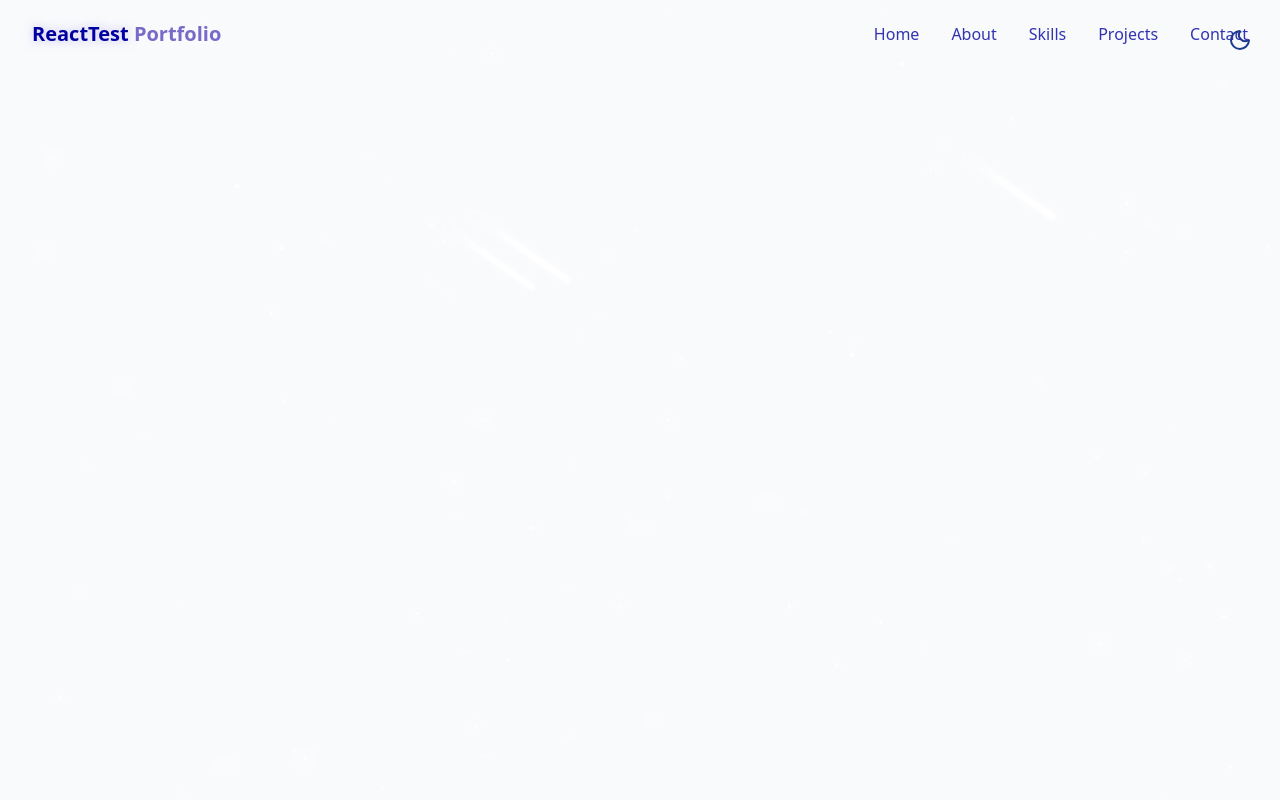
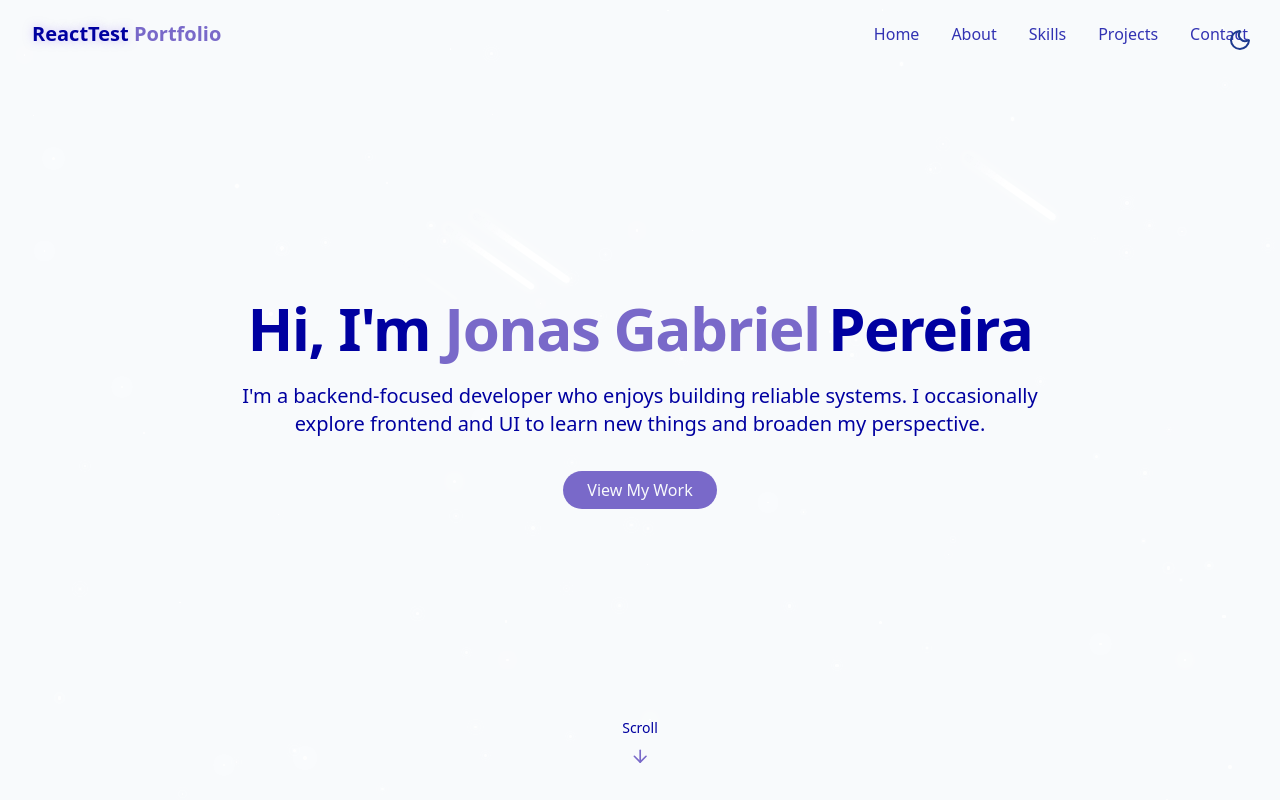
Before and after one commit to pereirajonasgabriel/portfolio, a React (Vite) app: page / in a window 1280 px wide. Built offline with nearby package versions, Linux system fonts and the light colour scheme.

Commit message:
complete hero section

```diff
--- /dev/null
+++ b/src/components/HeroSection.jsx
@@ -0,0 +1,32 @@
+import { ArrowDown } from "lucide-react";
+
+export const HeroSection = () => {
+    return <section id="hero" className="relative min-h-screen flex flex-col items-center justify-center px-4">
+        <div className="container max-w-4xl mx-auto text-center z-10">
+            <div className="space-y-6">
+                <h1 className="text-4xl md:text-6xl font-bold tracking-tight">
+                    <span className="opacity-0 animate-fade-in-delay-1">Hi, I'm </span>
+                    <span className="text-primary opacity-0 animate-fade-in-delay-1">Jonas </span>
+                    <span className="text-primary opacity-0 animate-fade-in-delay-2">Gabriel</span>
+                    <span className="text-gradient ml-2 opacity-0 animate-fade-in-delay-3">Pereira</span>
+                </h1>
+
+                <p className="text-lg md:text-xl text-muted-foreground max-2-2xl mx-auto opacity-0 animate-fade-in-delay-4">
+                    I'm a backend-focused developer who enjoys building reliable systems. I occasionally explore frontend and UI to learn new things and broaden my perspective.
+                </p>
+
+                <div className="pt-4 opacity-0 animate-fade-in-delay-4">
+                    <a href="#projects" className="cosmic-button">
+                        View My Work
+                    </a>
+                </div>
+
+            </div>
+        </div>
+
+        <div className="absolute bottom-8 left-1/2 transform -translate-x-1/2 flex flex-col items-center animate-bounce">
+            <span className="text-sm text-muted-foreground mb-2"> Scroll </span>
+            <ArrowDown className="h-5 w-5 text-primary" />
+        </div>
+    </section>;
+}
--- a/src/components/Navbar.jsx
+++ b/src/components/Navbar.jsx
@@ -3,7 +3,7 @@
 import { useEffect, useState } from "react";
 
 const navItems = [
-  { name: "Home", href: "#home" },
+  { name: "Home", href: "#hero" },
   { name: "About", href: "#about" },
   { name: "Skills", href: "#skills" },
   { name: "Projects", href: "#projects" },
--- a/src/pages/Home.jsx
+++ b/src/pages/Home.jsx
@@ -1,6 +1,7 @@
+import { Navbar } from "@/components/Navbar";
 import { ThemeToggle } from "@/components/ThemeToggle";
 import { StarBackground } from "@/components/StarBackground";
-import { Navbar } from "@/components/Navbar";
+import { HeroSection } from "@/components/HeroSection";
 
 export const Home = () => {
     return (
@@ -16,6 +17,9 @@
             <Navbar />
 
             {/* Main Content */}
+            <main>
+                <HeroSection />
+            </main>
 
             {/* Footer */}
 
```
